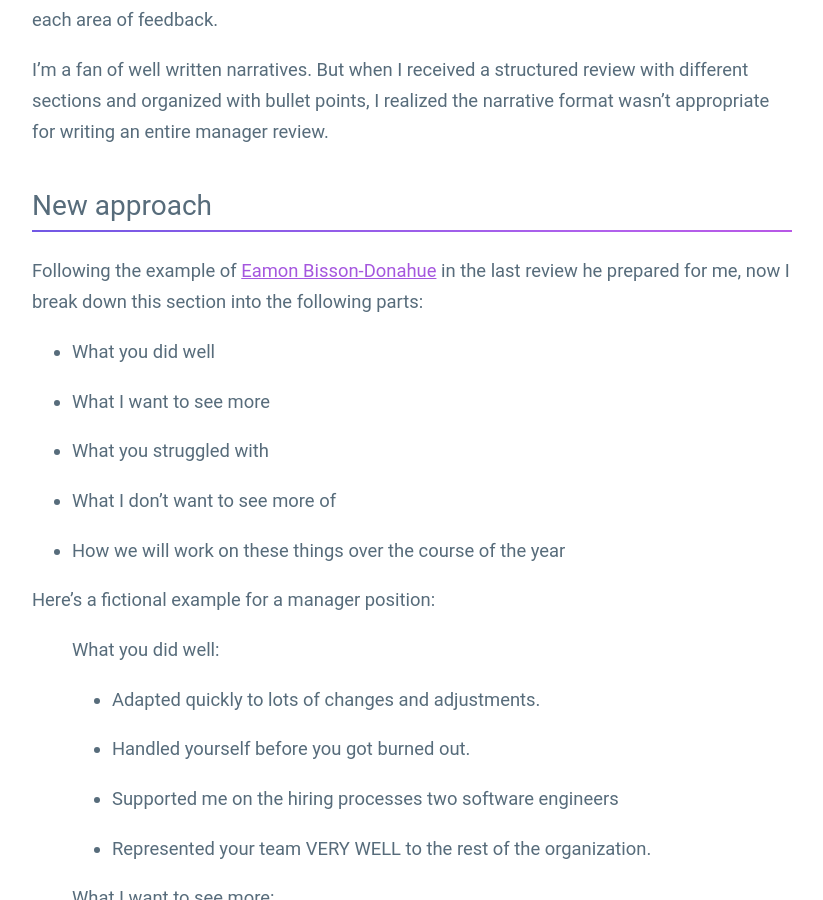
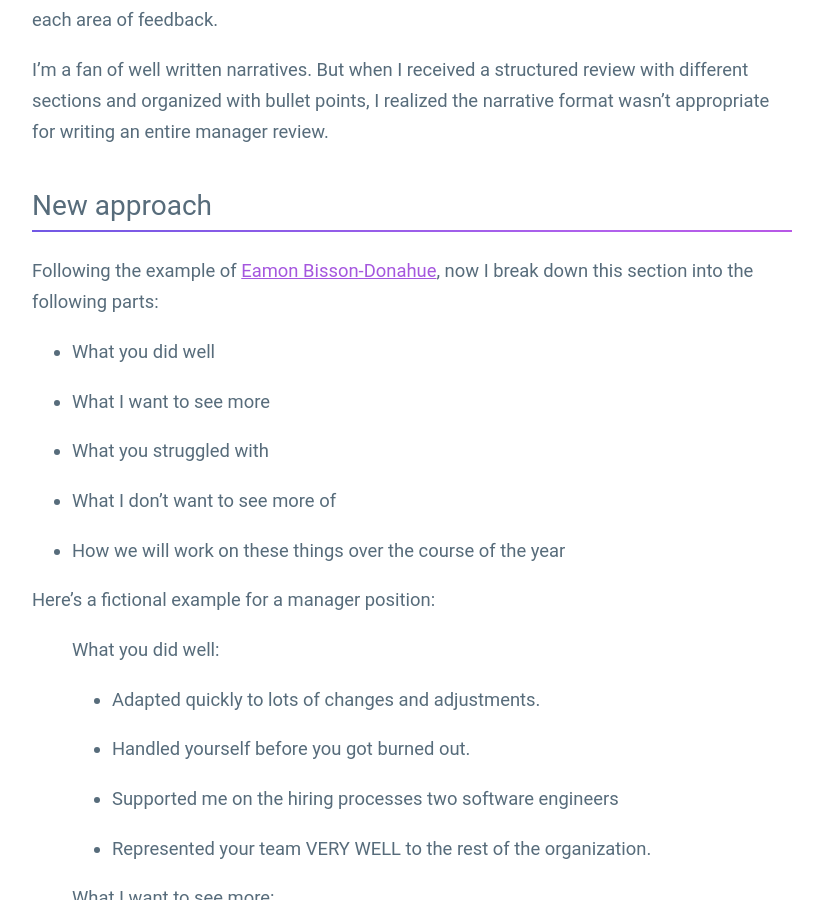
Before and after one commit to guillermodlpa/site, a Jekyll site: the page built from _posts/2021-04-22-a-structured-approach-to-the-manager-review-in-performance-reviews.markdown, in a window 1280 px wide and 900 px high, scrolled down 962 px. Shown: the whole window, without its empty margins (228-1051 px from the left). Built offline with Jekyll 4.4.1, drawn with Linux system fonts in a browser that asks for light colours.

Commit message:
Updated A Structured Approach To The Manager Review In Performance Reviews

```diff
--- a/_posts/2021-04-22-a-structured-approach-to-the-manager-review-in-performance-reviews.markdown
+++ b/_posts/2021-04-22-a-structured-approach-to-the-manager-review-in-performance-reviews.markdown
@@ -23,7 +23,7 @@ I'm a fan of well written narratives. But when I received a structured review wi
 
 ## New approach
 
-Following the example of  [Eamon Bisson-Donahue](https://www.linkedin.com/in/eamon-bisson-donahue/) in the last review he prepared for me, now I break down this section into the following parts:
+Following the example of  [Eamon Bisson-Donahue](https://www.linkedin.com/in/eamon-bisson-donahue/), now I break down this section into the following parts:
 
 * What you did well
 
```
